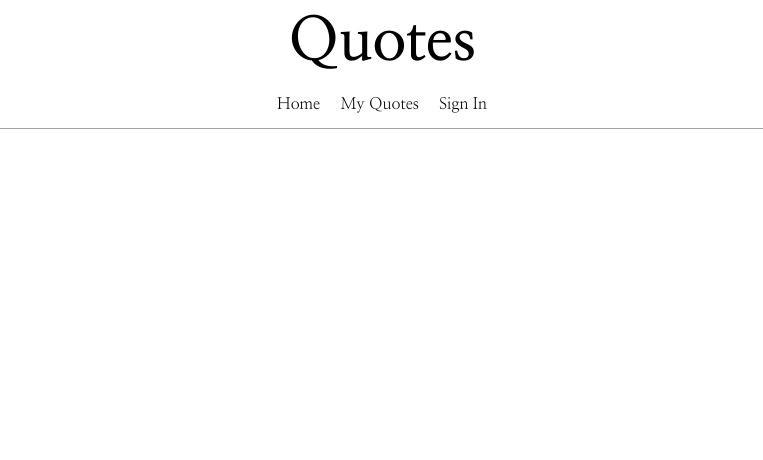
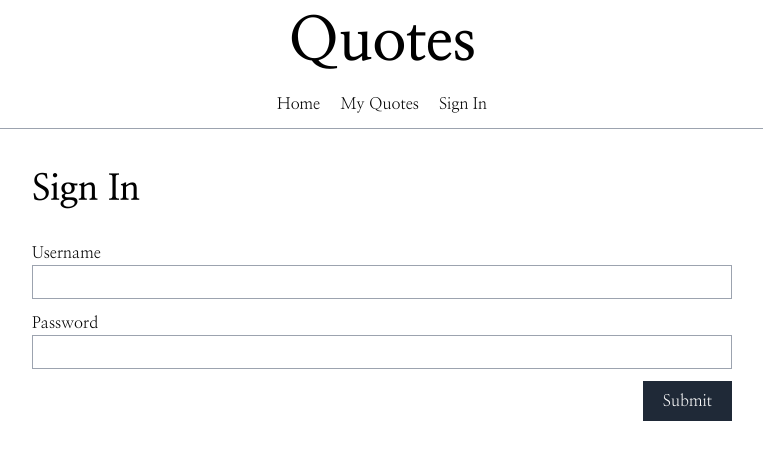
Before and after one commit to zuramai/quotes, a Vue app in the folder frontend/: page /login in a window 1280 px wide. Shown: the top 460 px of the page, without its empty margins (258-1021 px from the left). Built offline with nearby package versions, Linux system fonts and the light colour scheme.

Commit message:
feat: login page ui

```diff
--- a/frontend/src/assets/main.css
+++ b/frontend/src/assets/main.css
@@ -5,3 +5,6 @@
 body {
     font-family: 'Nanum Myeongjo', serif;
 }
+.container {
+    @apply px-5;
+}
--- a/frontend/src/components/AppHeader.vue
+++ b/frontend/src/components/AppHeader.vue
@@ -7,10 +7,10 @@
                 <router-link to="/">Home</router-link>
             </li>
             <li>
-                <router-link to="/">My Quotes</router-link>
+                <router-link to="/my-quotes">My Quotes</router-link>
             </li>
             <li>
-                <router-link to="/">Sign In</router-link>
+                <router-link to="/login">Sign In</router-link>
             </li>
         </ul>
     </header>
--- a/frontend/src/components/CardQuote.vue
+++ b/frontend/src/components/CardQuote.vue
@@ -1,13 +1,14 @@
 <script setup lang="ts">
-const props = defineProps({
-
-})
+import type { Quote } from '@/types'
+const props = defineProps<{
+    quote: Quote
+}>()
 </script>
 <template>
     <div class="card card-quote border border-gray-400 p-5">
-        <h3 class="quote text-3xl mb-5 font-bold">The greatest use of a life is to spend it on something that will outlast it.</h3>
+        <h3 class="quote text-3xl mb-5 font-bold">{{ quote.quote }}</h3>
         <div class="flex justify-between">
-            <p class="quote-author text-xl">William James</p>
+            <p class="quote-author text-xl">{{ quote.author.name }}</p>
             <div class="like">
                 <button>
                     <svg xmlns="http://www.w3.org/2000/svg" width="24" height="24" viewBox="0 0 24 24"><path fill="none" stroke="currentColor" stroke-linecap="round" stroke-linejoin="round" stroke-width="2" d="M7 11v8a1 1 0 0 1-1 1H4a1 1 0 0 1-1-1v-7a1 1 0 0 1 1-1h3a4 4 0 0 0 4-4V6a2 2 0 0 1 4 0v5h3a2 2 0 0 1 2 2l-1 5a2 3 0 0 1-2 2h-7a3 3 0 0 1-3-3"/></svg>
--- a/frontend/src/router/index.ts
+++ b/frontend/src/router/index.ts
@@ -9,6 +9,11 @@ const router = createRouter({
       name: 'home',
       component: HomeView
     },
+    {
+      path: '/login',
+      name: 'login',
+      component: () => import('../views/LoginView.vue')
+    },
   ]
 })
 
--- a/frontend/src/stores/counter.ts
+++ /dev/null
@@ -1,12 +0,0 @@
-import { ref, computed } from 'vue'
-import { defineStore } from 'pinia'
-
-export const useCounterStore = defineStore('counter', () => {
-  const count = ref(0)
-  const doubleCount = computed(() => count.value * 2)
-  function increment() {
-    count.value++
-  }
-
-  return { count, doubleCount, increment }
-})
--- /dev/null
+++ b/frontend/src/stores/index.ts
@@ -0,0 +1,14 @@
+import { ref, computed } from 'vue'
+import { defineStore } from 'pinia'
+import type { User } from '@/types'
+
+
+export const useStore = defineStore('main', () => {
+  const user = ref<null|User>(null)
+  const token = ref("")
+
+  return {
+    user,
+    token
+  }
+})
--- /dev/null
+++ b/frontend/src/types.ts
@@ -0,0 +1,19 @@
+export interface Quote {
+    id: string
+    quote: string
+    tags: string
+    author: {
+        name: string,
+        slug: string
+    }
+    created_by: string
+    likes_count: string
+    created_at: string
+    updated_at: string
+}
+
+export interface User {
+    id: String
+    username: String
+    token: String
+}
--- a/frontend/src/views/HomeView.vue
+++ b/frontend/src/views/HomeView.vue
@@ -1,5 +1,6 @@
 <script lang="ts" setup>
 import CardQuote from '@/components/CardQuote.vue';
+import axios, { AxiosError } from 'axios';
 import { onMounted, reactive, ref } from 'vue';
 
 const link = ref('')
@@ -23,6 +24,21 @@ const copyLink = async () => {
   }, 300);
 }
 
+const quotes = ref([])
+
+const fetchQuotes = () => {
+  axios.get('/quotes')
+    .then(res => {
+      console.log(res.data)
+    }).catch((err) => {
+      console.log('error fetching data')
+    })
+}
+
+onMounted(() => {
+  fetchQuotes()
+})
+
 </script>
 
 <template>
@@ -30,11 +46,9 @@ const copyLink = async () => {
     <section id="hero" class="flex items-center justify-center bg-white">
       <div class="container px-5">
         <div class="cards grid grid-cols-3 gap-5">
-          <CardQuote></CardQuote>
-          <CardQuote></CardQuote>
-          <CardQuote></CardQuote>
-          <CardQuote></CardQuote>
+          <CardQuote :quote="quote" v-for="quote in quotes" ></CardQuote>
         </div>
+        <p v-if="!quotes.length">No quote exists.</p>
       </div>
     </section>
   </main>
--- /dev/null
+++ b/frontend/src/views/LoginView.vue
@@ -0,0 +1,38 @@
+<script lang="ts" setup>
+import axios from 'axios';
+import { ref } from 'vue';
+
+const username = ref('')
+const password = ref('')
+
+const login = () => {
+    axios.post('/login', {
+        username: username.value,
+        password: password.value
+    }).then((res) => {
+        console.log(res.data)
+    }) ;
+}
+</script>
+<template>
+    <main>
+        <div class="container mx-auto">
+            <div class="max-w-[700px] mx-auto">
+                <h1 class="text-4xl font-bold mb-8">Sign In</h1>
+                <form action="" @submit.prevent="login">
+                    <div class="input-group mb-3">
+                        <label for="username">Username</label>
+                        <input type="text" name="username" class="border border-gray-400 focus:border-gray-500 focus:outline-none w-full px-2 py-1">
+                    </div>
+                    <div class="input-group mb-3">
+                        <label for="password">Password</label>
+                        <input type="password" name="password" class="border border-gray-400 focus:border-gray-500 focus:outline-none w-full px-2 py-1">
+                    </div>
+                    <div class="flex justify-end">
+                        <button class="btn py-2 px-5 bg-gray-800 text-white">Submit</button>
+                    </div>
+                </form>
+            </div>
+        </div>
+    </main>
+</template>
```
